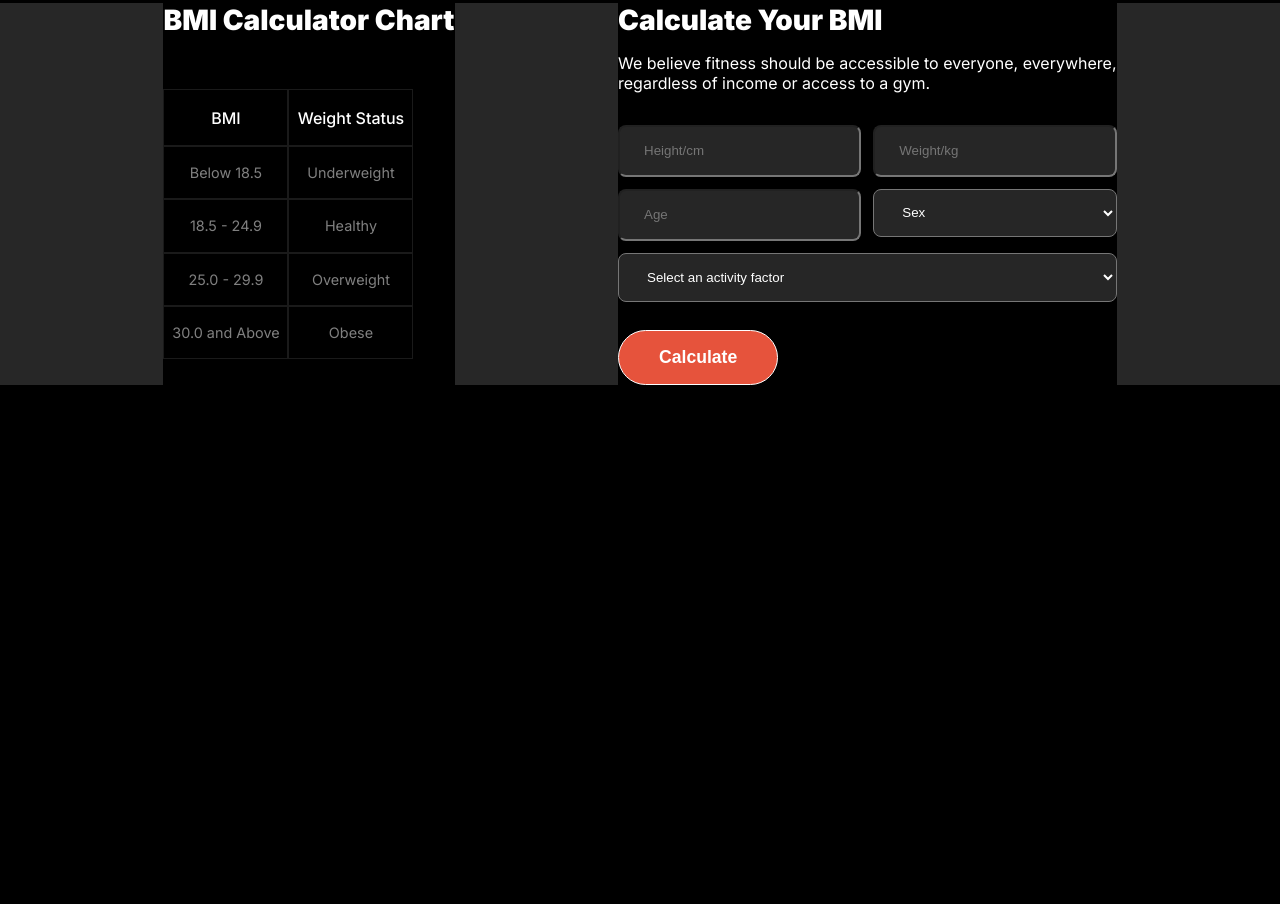
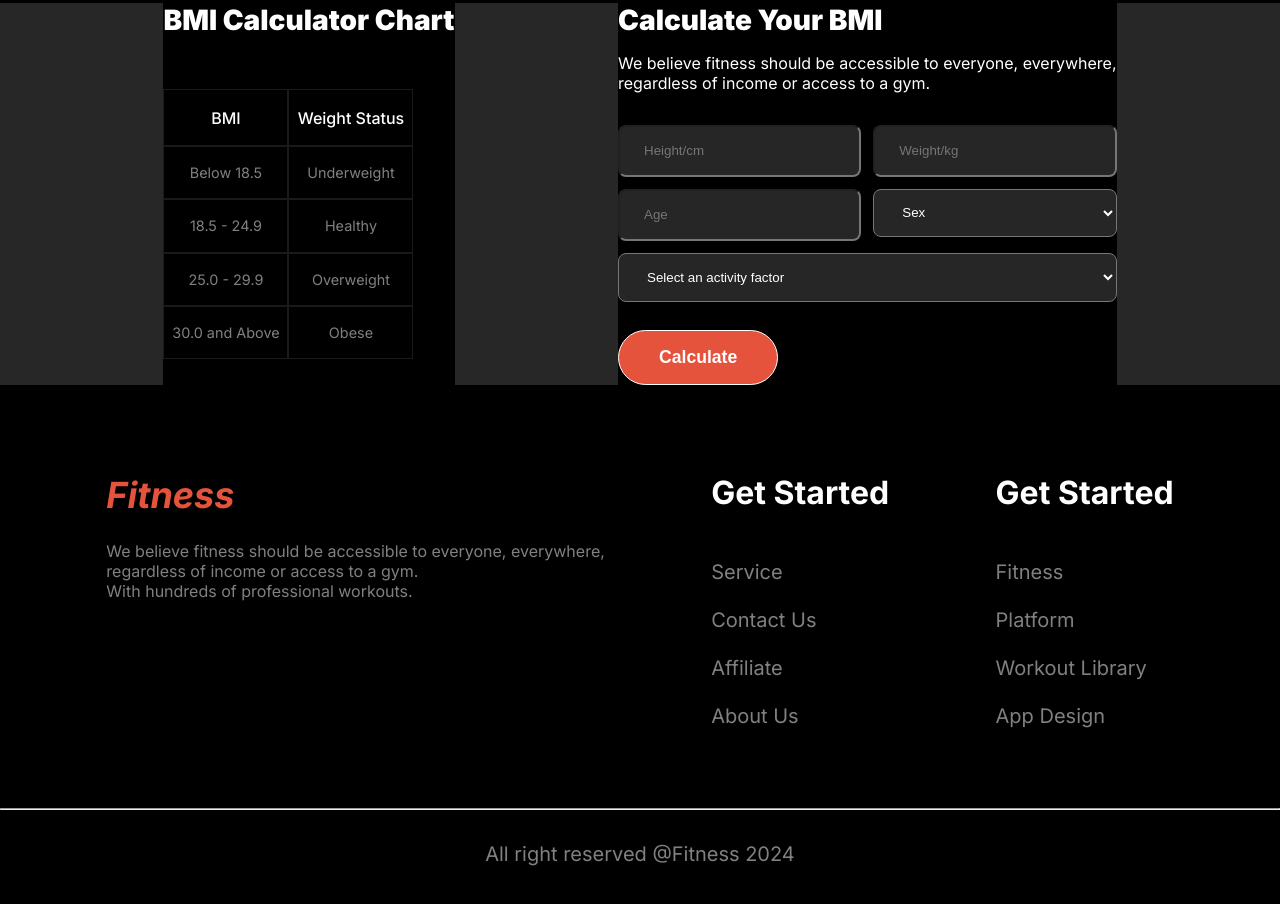
Before and after one commit to ezmahir/Milestone-2-Assignment, a plain HTML site: page index.html in a window 1280 px wide. Shown: the part 2038-2942 px from the top of the page. Before the commit the page ends 2511 px from the top, so only its background shows below. Drawn offline with Linux system fonts and the light colour scheme; a web font is replaced by a local one.

Commit message:
added footer

```diff
--- a/Styles/media.css
+++ b/Styles/media.css
@@ -78,4 +78,8 @@
         margin: 0 auto;
         margin-right: 2rem;
     }
+    .footer{
+        flex-direction: column;
+        gap: 3rem;
+    }
 }
--- a/Styles/style.css
+++ b/Styles/style.css
@@ -287,3 +287,44 @@ nav{
     font-weight: 600;
     margin-top: 1rem;
 }
+/* footer{
+    width: 100%;
+    height: 500px;
+    background-color: aquamarine;
+} */
+.foot-1 h1{
+    margin-bottom: 1.5rem;
+}
+.foot-1 p{
+    color: rgba(255, 255, 255, 0.5);
+    font-size: 1rem;
+    font-weight: 400;
+}
+#title-0{
+    font-size: 2rem;
+    font-weight: 700;
+    margin-bottom: 3rem;
+}
+.subtitle{
+    font-size: 1.25rem;
+    font-weight: 400;
+    color: rgba(255, 255, 255, 0.5);
+    margin-top: 1.5rem;
+}
+.footer{
+    display: flex;
+    justify-content: space-evenly;
+    margin-bottom: 5rem;
+}
+#hr{
+    width: 100%;
+    margin-bottom: 2rem;
+}
+#rights{
+    font-size: 1.25rem;
+    font-weight: 400;
+    color: rgba(255, 255, 255, 0.5);
+    display: flex;
+    justify-content: center;
+    margin-bottom: 3rem;
+}
--- a/index.html
+++ b/index.html
@@ -186,10 +186,35 @@
             </div>
         </div>
 
+        <div>
 
+        </div>
     </main>
-    <footer>
-
+    <footer class="inter-font">
+        <div class="footer">
+            <div class="foot-1">
+                <i><h1 class="logo">Fitness</h1></i>
+                <p>We believe fitness should be accessible to everyone, everywhere,</p>
+                <p>regardless of income or access to a gym.</p>
+                <p>With hundreds of professional workouts.</p>
+            </div>
+            <div class="foot-2">
+                <p id="title-0">Get Started</p>
+                <p class="subtitle">Service</p>
+                <p class="subtitle">Contact Us</p>
+                <p class="subtitle">Affiliate</p>
+                <p class="subtitle">About Us</p>
+            </div>
+            <div class="foot-3">
+                <p id="title-0">Get Started</p>
+                <p class="subtitle">Fitness</p>
+                <p class="subtitle">Platform</p>
+                <p class="subtitle">Workout Library</p>
+                <p class="subtitle">App Design</p>
+            </div>
+        </div>
+        <div id="hr"><hr></div>
+        <div id="rights">All right reserved @Fitness 2024</div>
     </footer>
 </body>
 </html>
```
